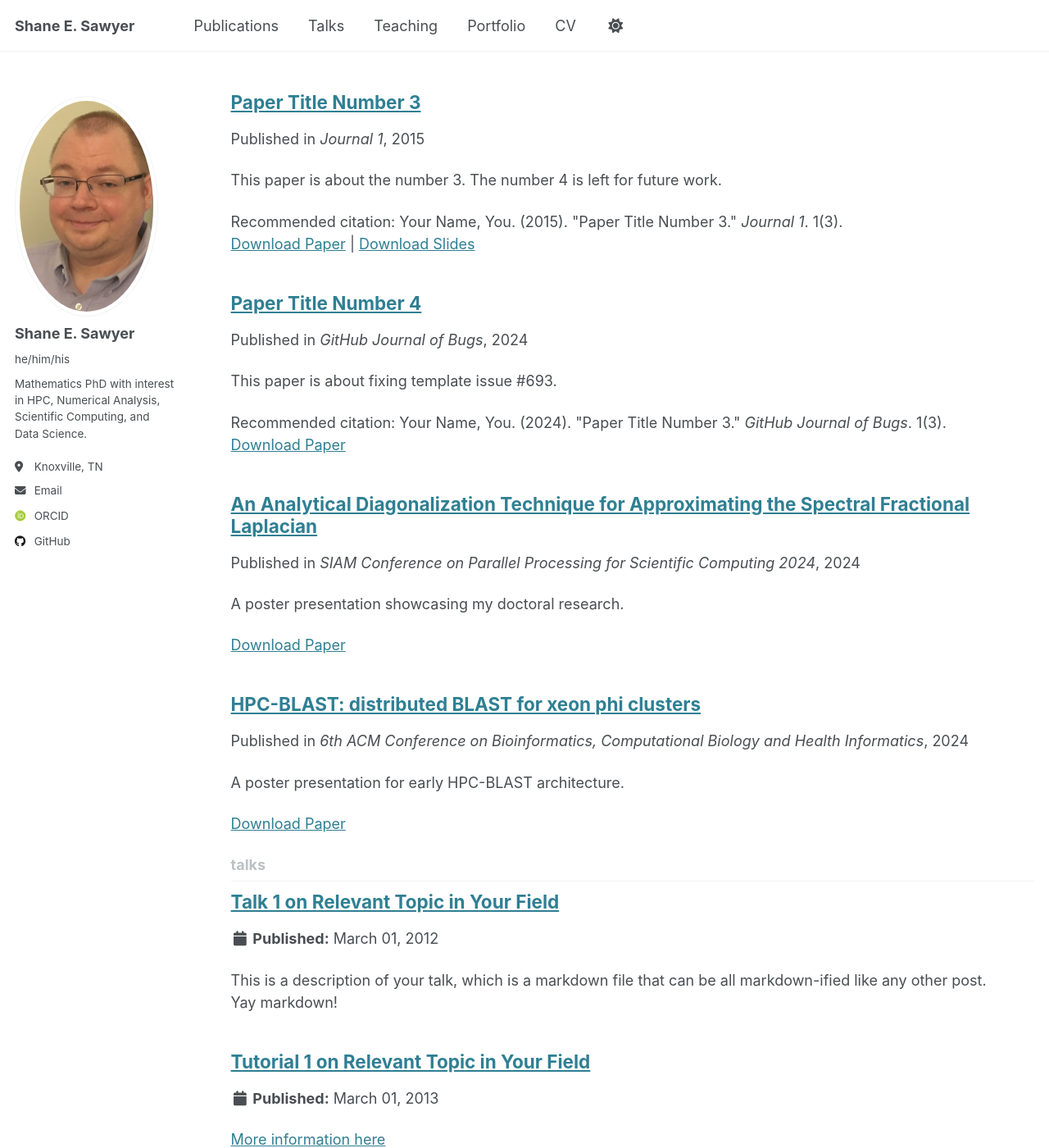
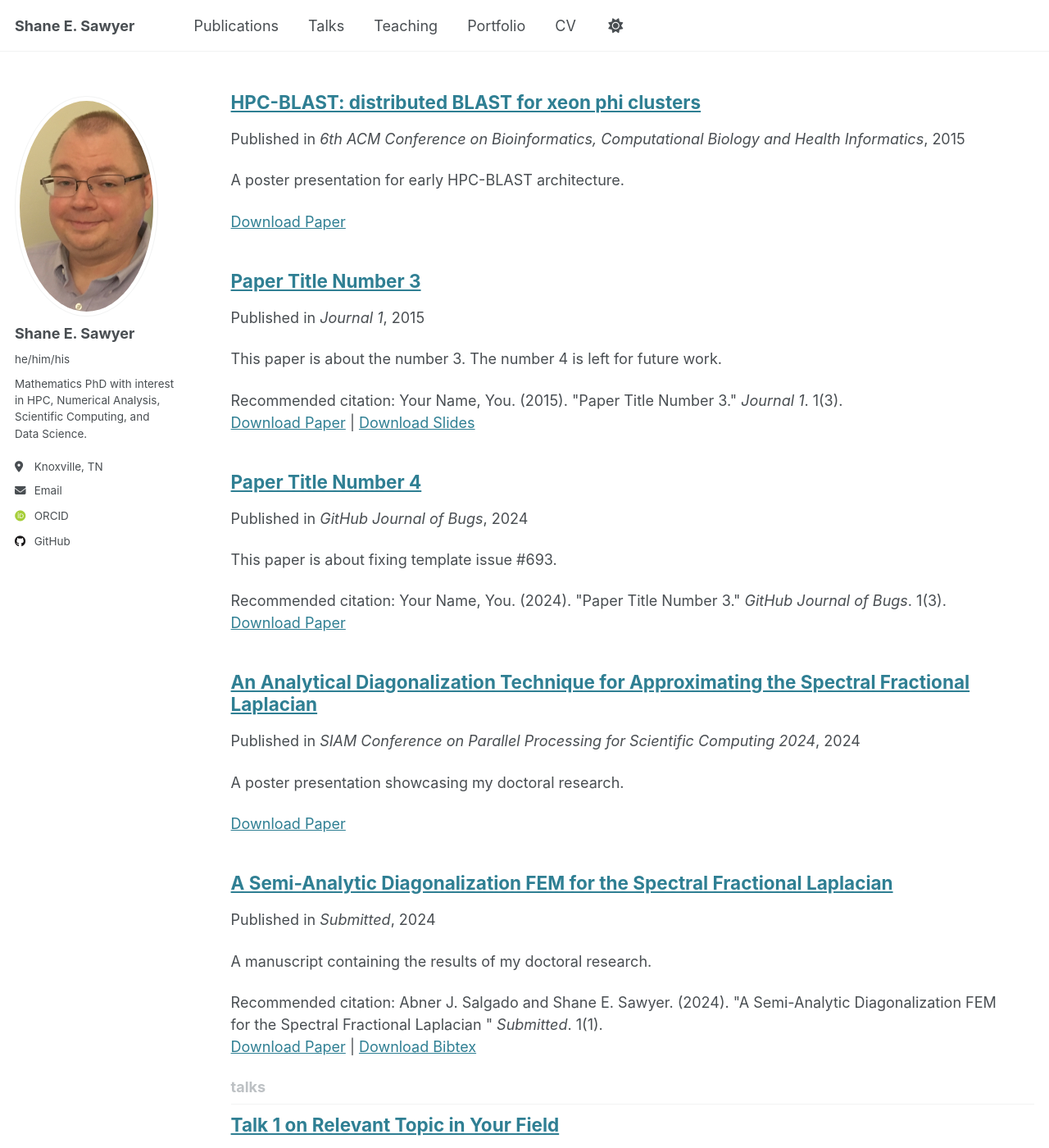
Before and after one commit to shedsaw/shedsaw.github.io, a Jekyll site: the page built from _pages/collection-archive.html, in a window 1280 px wide and 1400 px high, scrolled down 1532 px. Shown: the whole window at 82% size. Built offline with Jekyll 4.4.1, drawn with Linux system fonts in a browser that asks for light colours; some web fonts are replaced.

Commit message:
Added my submitted manuscript.

```diff
--- a/_publications/2015-ACM-BCB.md
+++ b/_publications/2015-ACM-BCB.md
@@ -4,7 +4,7 @@ collection: publications
 category: posters
 permalink: /publication/2015-ACM-BCB
 excerpt: 'A poster presentation for early HPC-BLAST architecture.'
-date: 2024-09-12
+date: 2015-09-12
 venue: '6th ACM Conference on Bioinformatics, Computational Biology and Health Informatics'
 paperurl: 'http://shedsaw.github.io/files/hpc_blast_poster_two_logos10.pdf'
 ---
--- /dev/null
+++ b/_publications/2024-arxiv-2409-17388.md
@@ -0,0 +1,13 @@
+---
+title: "A Semi-Analytic Diagonalization FEM for the Spectral Fractional Laplacian"
+collection: publications
+category: manuscripts
+permalink: /publication/2024-arxiv-2409-17388
+excerpt: 'A manuscript containing the results of my doctoral research.'
+date: 2024-09-25
+venue: 'Submitted'
+paperurl: 'https://arxiv.org/pdf/2409-17388'
+bibtexurl: 'http://shedsaw.github.io/files/2024-arxiv-2409-17388.bib'
+citation: 'Abner J. Salgado and Shane E. Sawyer. (2024). &quot;A Semi-Analytic Diagonalization FEM for the Spectral Fractional Laplacian &quot; <i>Submitted</i>. 1(1).'
+---
+We present a technique for approximating solutions to the spectral fractional Laplacian, which is based on the Caffarelli-Silvestre extension and diagonalization. Our scheme uses the analytic solution to the associated eigenvalue problem in the extended dimension. We show its relation to a quadrature scheme. Numerical examples demonstrate the performance of the method.
--- /dev/null
+++ b/files/2024-arxiv-2409-17388.bib
@@ -0,0 +1,9 @@
+@misc{salgado2024semianalyticdiagonalizationfemspectral,
+      title={A Semi-Analytic Diagonalization FEM for the Spectral Fractional Laplacian},
+      author={Abner J. Salgado and Shane E. Sawyer},
+      year={2024},
+      eprint={2409.17388},
+      archivePrefix={arXiv},
+      primaryClass={math.NA},
+      url={https://arxiv.org/abs/2409.17388},
+}
```
